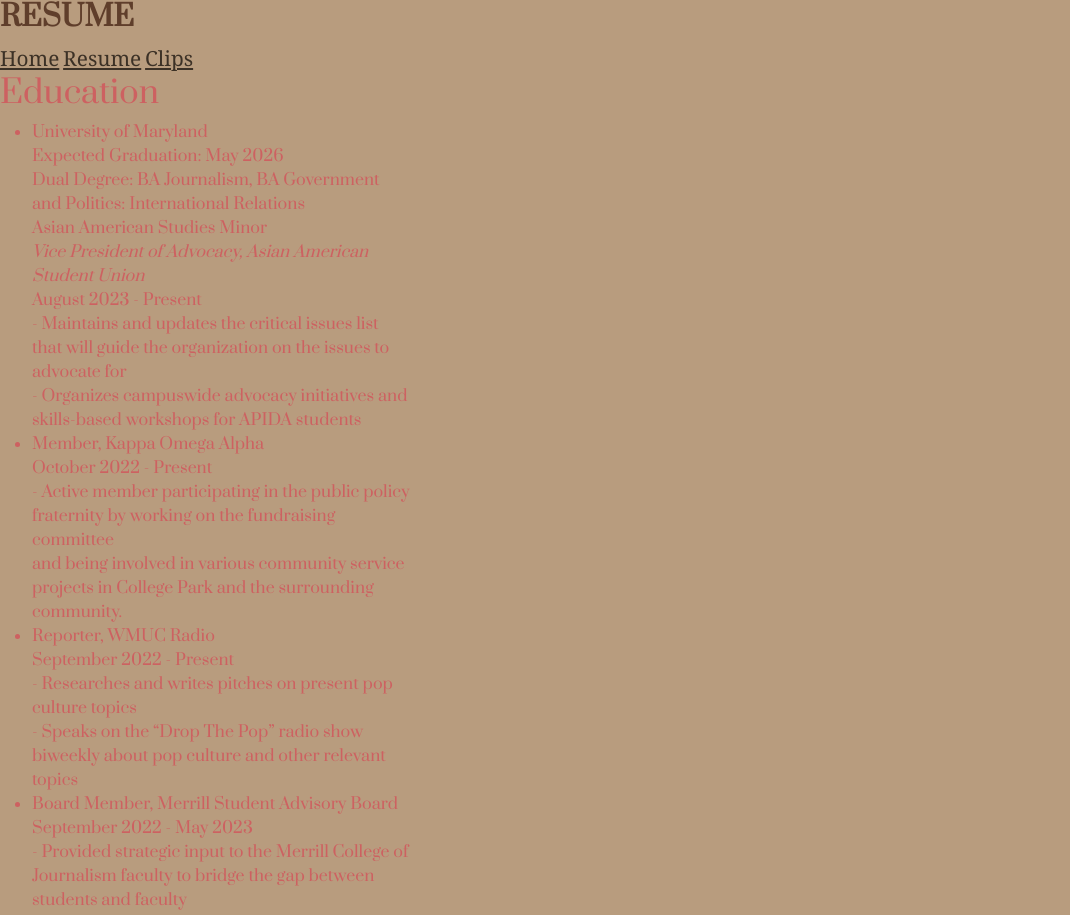
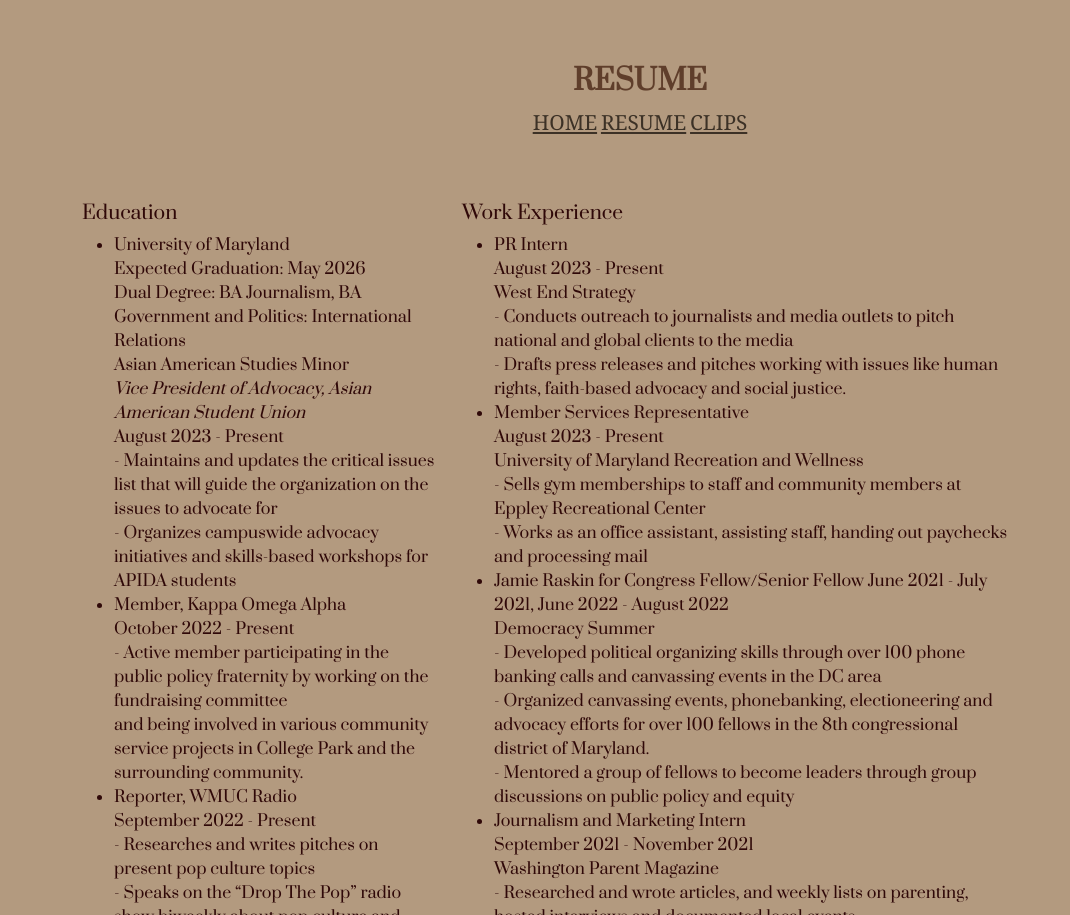
Before and after one commit to divyavak/divyavakkalanka.github.io, a plain HTML site: page resume/index.html in a window 1280 px wide. Shown: the top 915 px of the page, without its empty margins (0-1070 px from the left). Drawn offline with nearby package versions, Linux system fonts and the light colour scheme.

Commit message:
html
updated

```diff
--- a/resume/index.html
+++ b/resume/index.html
@@ -14,16 +14,17 @@
 </head>
 
 <body>
+  <header>
     <nav>
       <h1>Resume</h1>
       <a href="../">home</a>
       <a href="../resume/">resume</a>
       <a href="../clips/">clips</a>
     </nav>
+  </header>
 
   <main>
-    <section class="container"></section>
-    <section id="education">
+    <section class="container">
       <div class="row">
         <div class="col-md-4">
           <h2>Education</h2>
@@ -35,13 +36,15 @@
               Asian American Studies Minor<br>
               <em>Vice President of Advocacy, Asian American Student Union</em><br>
               August 2023 - Present<br>
-            - Maintains and updates the critical issues list that will guide the organization on the issues to advocate for<br>
+              - Maintains and updates the critical issues list that will guide the organization on the issues to
+              advocate for<br>
               - Organizes campuswide advocacy initiatives and skills-based workshops for APIDA students
             </li>
             <li>
               Member, Kappa Omega Alpha<br>
               October 2022 - Present<br>
-            - Active member participating in the public policy fraternity by working on the fundraising committee <br> and being involved in various community service projects in College Park and the surrounding community.
+              - Active member participating in the public policy fraternity by working on the fundraising committee <br>
+              and being involved in various community service projects in College Park and the surrounding community.
             </li>
             <li>
               Reporter, WMUC Radio<br>
@@ -52,12 +55,12 @@
             <li>
               Board Member, Merrill Student Advisory Board<br>
               September 2022 - May 2023<br>
-            - Provided strategic input to the Merrill College of Journalism faculty to bridge the gap between students and faculty
+              - Provided strategic input to the Merrill College of Journalism faculty to bridge the gap between students
+              and faculty
             </li>
           </ul>
-      </section>
-
-      <section id="work-experience">
+        </div>
+        <div class="col-md-6">
           <h2>Work Experience</h2>
           <ul>
             <li>
@@ -65,7 +68,8 @@
               August 2023 - Present<br>
               West End Strategy<br>
               - Conducts outreach to journalists and media outlets to pitch national and global clients to the media<br>
-            - Drafts press releases and pitches working with issues like human rights, faith-based advocacy and social justice.
+              - Drafts press releases and pitches working with issues like human rights, faith-based advocacy and social
+              justice.
             </li>
             <li>
               Member Services Representative<br>
@@ -78,18 +82,26 @@
               Jamie Raskin for Congress Fellow/Senior Fellow
               June 2021 - July 2021, June 2022 - August 2022<br>
               Democracy Summer<br>
-            - Developed political organizing skills through over 100 phone banking calls and canvassing events in the DC area<br>
-            - Organized canvassing events, phonebanking, electioneering and advocacy efforts for over 100 fellows in the 8th congressional district of Maryland.<br>
+              - Developed political organizing skills through over 100 phone banking calls and canvassing events in the
+              DC
+              area<br>
+              - Organized canvassing events, phonebanking, electioneering and advocacy efforts for over 100 fellows in
+              the
+              8th congressional district of Maryland.<br>
               - Mentored a group of fellows to become leaders through group discussions on public policy and equity
             </li>
             <li>
               Journalism and Marketing Intern<br>
               September 2021 - November 2021<br>
               Washington Parent Magazine<br>
-            - Researched and wrote articles, and weekly lists on parenting, hosted interviews and documented local events<br>
-            - Reached out to community members and set up interviews to publish articles highlighting their achievements
+              - Researched and wrote articles, and weekly lists on parenting, hosted interviews and documented local
+              events<br>
+              - Reached out to community members and set up interviews to publish articles highlighting their
+              achievements
             </li>
           </ul>
+        </div>
+      </div>
     </section>
   </main>
 </body>
--- a/site/css/style.css
+++ b/site/css/style.css
@@ -1,30 +1,41 @@
-*{
-    font-family: "Prata", sans-serif
-   }
+* {
+    font-family: "Prata", sans-serif;
+    font-size: 16px;
+}
 
 body {
-    background-color: rgb(184, 156, 126);
-    color: #cd6161;
-    font-size: 16px;
-    font-family: "prata", sans-serif;
+    background-color: rgb(179, 154, 127);
+    color: #2f0808;
+
+
 }
 
 header {
-    padding: 5% 0 0 0;
+    padding: 5% 0;
     text-align: center;
 }
 
 h1 {
     font-weight: 800;
     font-size: 1.8em;
-    color: rgb(95, 62, 43) ;
-    text-transform:uppercase;
+    color: rgb(95, 62, 43);
+    text-transform: uppercase;
 }
+
+h2 {
+    font-size: 1.2em;
+}
+
 nav {
-    text-transform: capitalize;
+    text-transform: uppercase;
 }
+
 a {
     font-family: Georgia, 'Times New Roman', Times, serif;
     color: rgb(60, 49, 38);
     font-size: 1.3em;
-    }
+}
+
+contact {
+    padding: 5% 0 0 0;
+}
```
Also changed, not shown: clips/index.html (+30 -14 lines), index.html (+13 -13 lines). Lines whose indentation alone changed are shown as unchanged.
